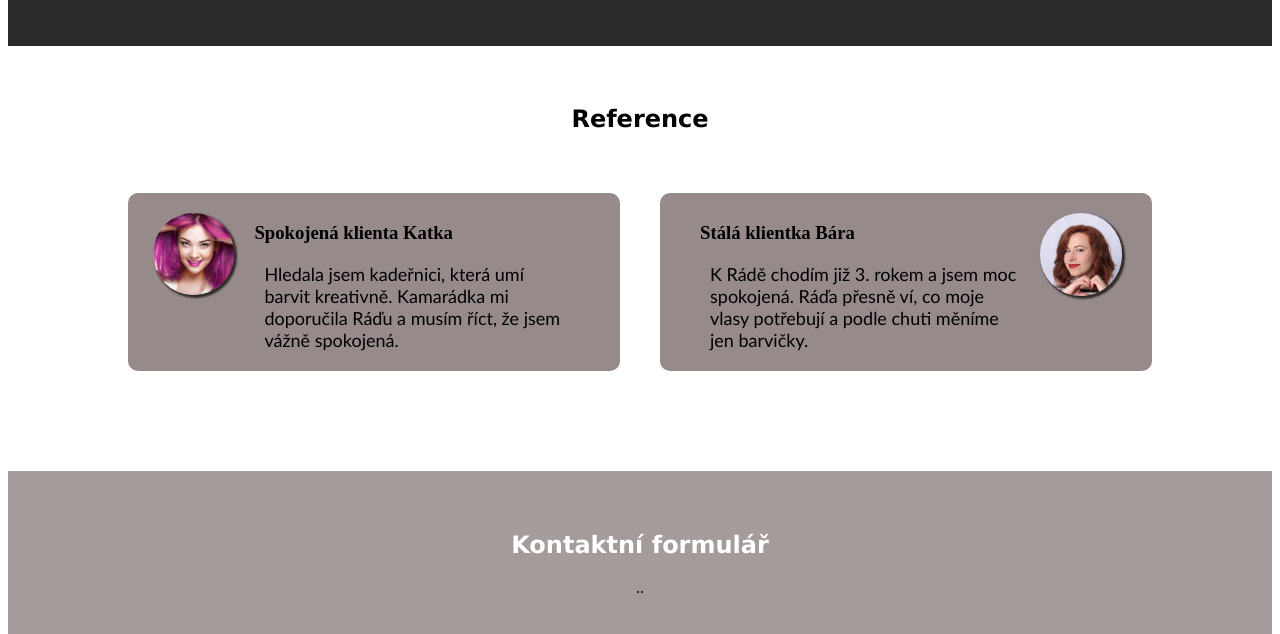
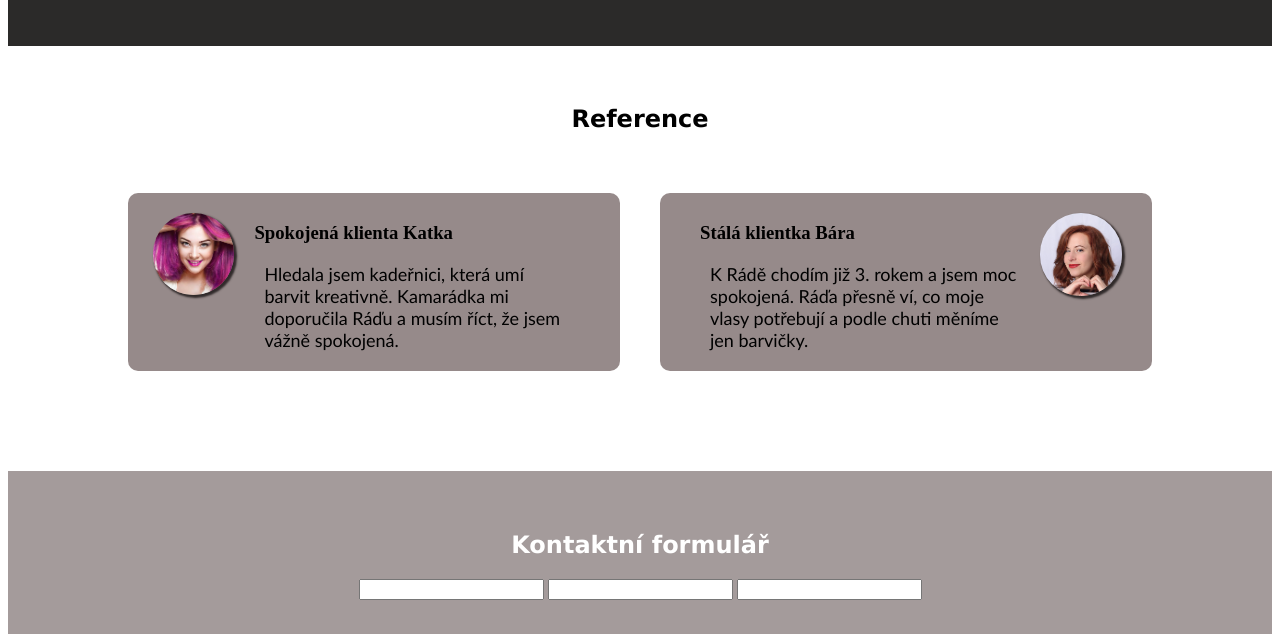
Before and after one commit to LucieKvapilova/Kade-nictv-Vlasy-s-R-ou, an Eleventy site: page index.html in a window 1280 px wide. Shown: the part 1445-2079 px from the top of the page. Built offline with nearby package versions, Linux system fonts and the light colour scheme; Eleventy itself is replaced by a stand-in of ours; files that its build step writes are made by us from their sources.

Commit message:
drobné změny

```diff
--- a/css/style.scss
+++ b/css/style.scss
@@ -972,7 +972,6 @@ h1 {
 
     /* Menu */
 
-
         .header__menu ul {
             float: right;
             display: flex;
@@ -986,6 +985,7 @@ h1 {
         .header__menu a {
             padding: 10px 20px;
             display: inline-block;
+
         }
 
 
--- a/index.html
+++ b/index.html
@@ -139,7 +139,18 @@ title: Kadeřnictví Vlasy s Ráďou
 
             <!-- Kontaktní formulář -->
             <div class="form--tool">
-                <form action="" method="post">..</form>
+                <form action="" method="post">
+
+                    <input type="text" name="jmeno" id="jmeno" maxlength="30"  >
+                    <input type="tel" name="telefon" id="">
+                    <input type="text" name="zprava" id="">
+
+
+
+
+
+
+                </form>
             </div>
 
         </div>
```
Also changed, not shown: 1 other file.
